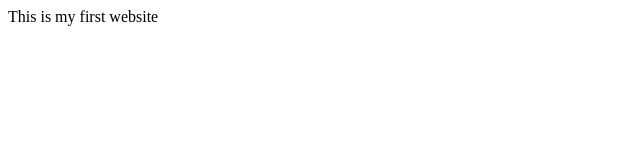
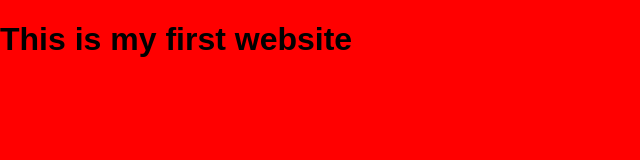
Before and after one commit to pain-killer786/Web-Dev, a plain HTML site: page Sigma Web Development Course/Video 2/Index.html in a window 1280 px wide. Shown: the whole page, without its empty margins (0-640 px from the left). Drawn offline with Linux system fonts and the light colour scheme.

Commit message:
Add heading and link CSS file in Video 2 HTML

```diff
--- a/Sigma Web Development Course/Video 2/Index.html
+++ b/Sigma Web Development Course/Video 2/Index.html
@@ -4,8 +4,9 @@
     <meta charset="UTF-8">
     <meta name="viewport" content="width=, initial-scale=1.0">
     <title>WhiteKnight ki First Website</title>
+    <link rel="stylesheet" href="Style.css">
 </head>
 <body>
-    This is my first website
+    <h1>This is my first website</h1>
 </body>
 </html>
```
